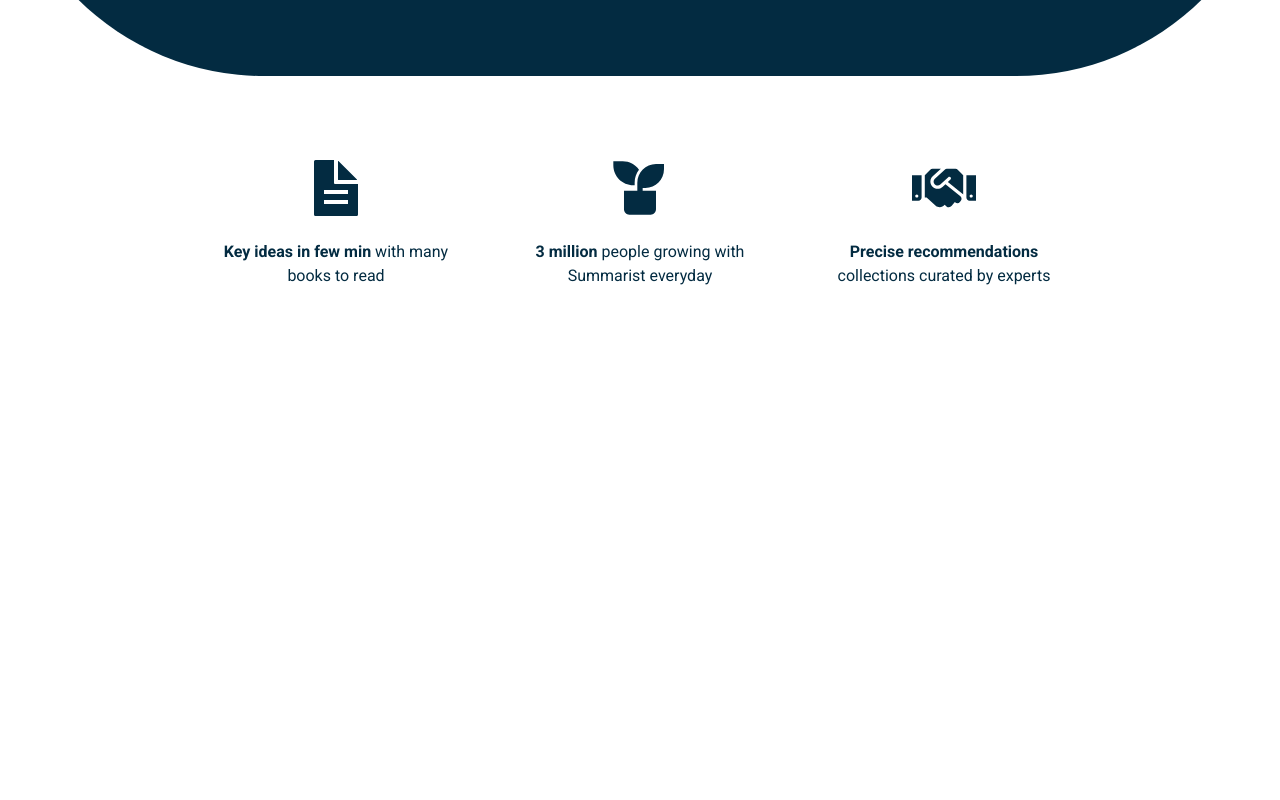
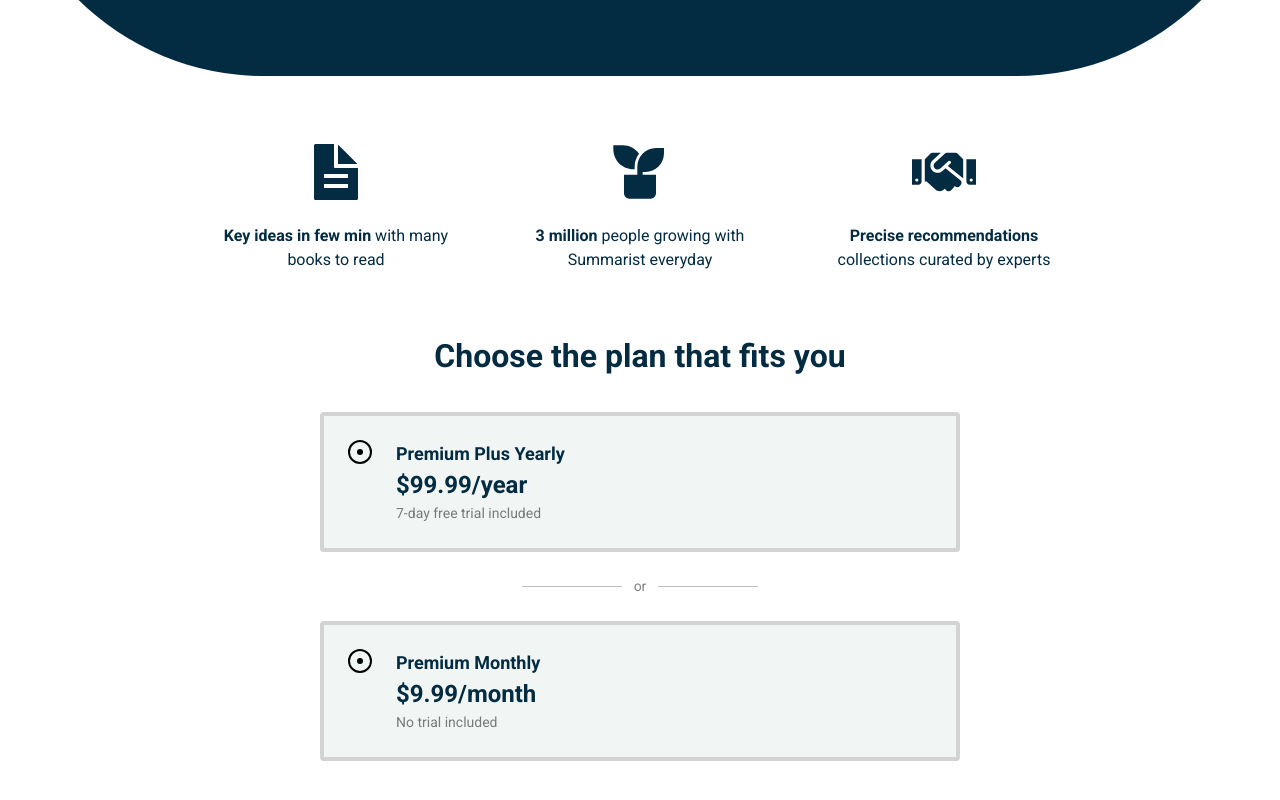
Before and after one commit to jeddelich/fes-internship-summarist, a Next.js app: page /choose-plan in a window 1280 px wide. Shown: the part 716-1516 px from the top of the page. Before the commit the page ends 1104 px from the top, so only its background shows below. Built offline with nearby package versions, Linux system fonts and the light colour scheme; no server answers.

Commit message:
add non-dynamic choose plan section

```diff
--- a/app/choose-plan/page.module.css
+++ b/app/choose-plan/page.module.css
@@ -9,7 +9,7 @@
 }
 
 .h1,
-.h2 {
+.h3 {
     color: #ffffff;
 }
 
@@ -23,7 +23,7 @@
     margin-bottom: 32px;
 }
 
-.h2{
+.h3{
     font-weight: 400;
     font-size: 20px;
 }
@@ -48,7 +48,7 @@
 /* BENEFITS */
 
 .benefits{
-    margin: 80px 0;
+    margin: 64px 0 40px 0;
     display: flex;
     justify-content: center;
 }
@@ -89,3 +89,94 @@
     width: 100%;
     height: 100%;
 }
+
+/* CHOOSE PLAN */
+
+.choosePlan {
+    display: flex;
+    flex-direction: column;
+    align-items: center;
+    margin-bottom: 80px;
+}
+
+.h2 {
+    font-size: 32px;
+    font-weight: bold;
+    margin-bottom: 32px;
+}
+
+.h2,
+.planTitle,
+.price{
+    color: #032b41;
+}
+
+.planPackage{
+    display: flex;
+    gap: 24px;
+    border: 4px solid lightgray;
+    border-radius: 4px;
+    cursor: pointer;
+    padding: 24px;
+    width: 640px;
+    background-color: #f1f6f4;
+}
+
+.planTitle,
+.price{
+    font-weight: bold;
+}
+
+.planTitle{
+    font-size: 18px;
+}
+
+.price{
+    font-size: 24px;
+}
+
+.trialInfo{
+    font-size: 14px;
+    opacity: 50%;
+}
+
+.selectionCircle{
+    width: 24px;
+    height: 24px;
+    border: 2px solid black;
+    border-radius: 50%;
+    display: flex;
+    justify-content: center;
+    align-items: center;
+}
+
+.selectionDot{
+    width: 4px;
+    height: 4px;
+    background-color: black;
+    border: 3px solid black;
+    border-radius: 50%;
+}
+
+/* SEPARATOR */
+
+.separator{
+    display: flex;
+    gap: 12px;
+    align-items: center;
+    margin: 24px 0;
+}
+
+.separatorLine,
+.separatorText{
+    color: gray;
+}
+
+.separatorLine{
+    width: 100px;
+    opacity: 50%;
+}
+
+.separatorText{
+    font-size: 14px;
+}
--- a/app/choose-plan/page.tsx
+++ b/app/choose-plan/page.tsx
@@ -10,9 +10,9 @@ function page() {
         <h1 className={styles.h1}>
           Get unlimited access to many amazing books to read
         </h1>
-        <h2 className={styles.h2}>
+        <h3 className={styles.h3}>
           Turn ordinary moments into amazing learning opportunities
-        </h2>
+        </h3>
         <figure className={styles.imgWrapper}>
           <img
             src="/images/pricing-welcome.svg"
@@ -48,10 +48,39 @@ function page() {
             </figure>
             <div className={styles.benefitDescription}>
               <span className={styles.bold}>Precise recommendations</span>{" "}
-               collections curated by experts
+              collections curated by experts
             </div>
           </li>
         </ul>
+      </section>
+
+      <section className={styles.choosePlan}>
+        <h2 className={styles.h2}>Choose the plan that fits you</h2>
+        <div className={styles.planPackage}>
+          <figure className={styles.selectionCircle}>
+            <div className={styles.selectionDot}></div>
+          </figure>
+          <div className={styles.planDescription}>
+            <h4 className={styles.planTitle}>Premium Plus Yearly</h4>
+            <div className={styles.price}>$99.99/year</div>
+            <div className={styles.trialInfo}>7-day free trial included</div>
+          </div>
+        </div>
+        <div className={styles.separator}>
+        <hr className={styles.separatorLine}/>
+        <div className={styles.separatorText}>or</div>
+        <hr className={styles.separatorLine}/>
+        </div>
+        <div className={styles.planPackage}>
+          <figure className={styles.selectionCircle}>
+            <div className={styles.selectionDot}></div>
+          </figure>
+          <div className={styles.planDescription}>
+            <h4 className={styles.planTitle}>Premium Monthly</h4>
+            <div className={styles.price}>$9.99/month</div>
+            <div className={styles.trialInfo}>No trial included</div>
+          </div>
+        </div>
       </section>
     </div>
   );
```
